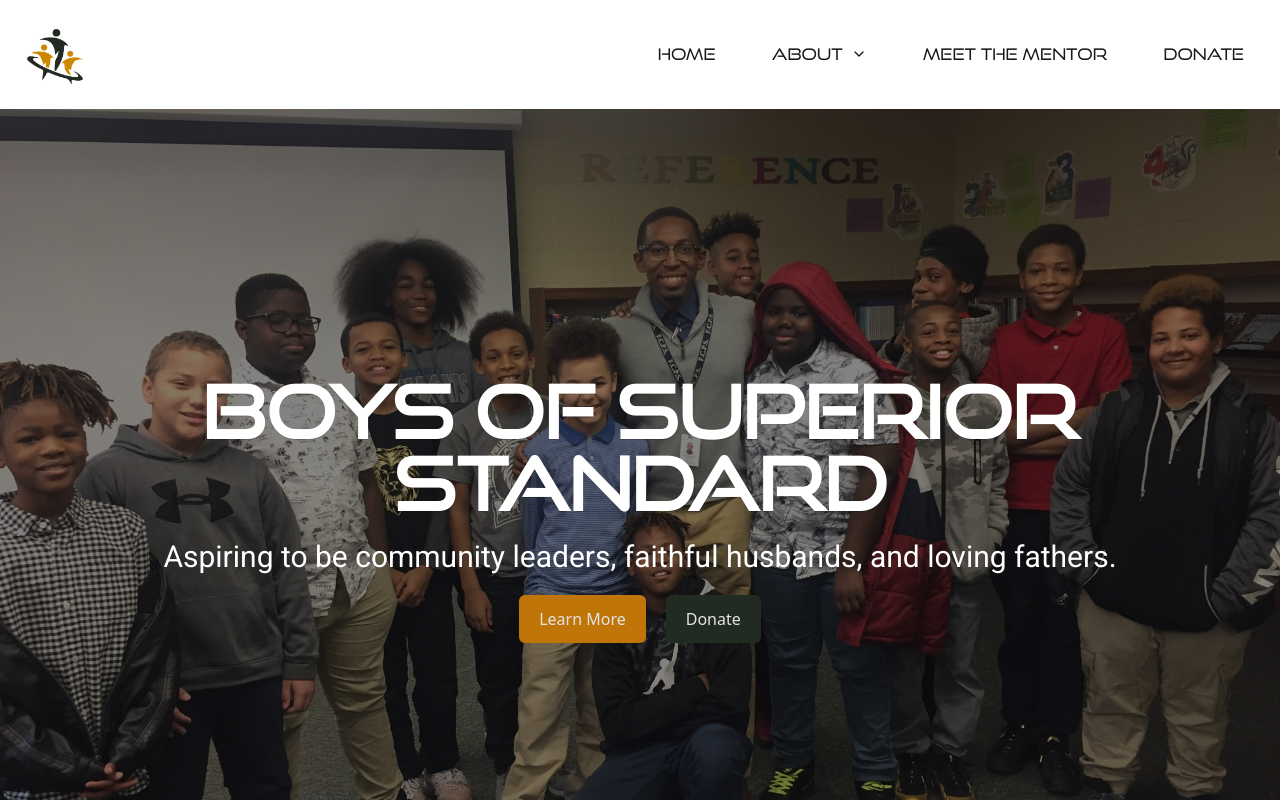
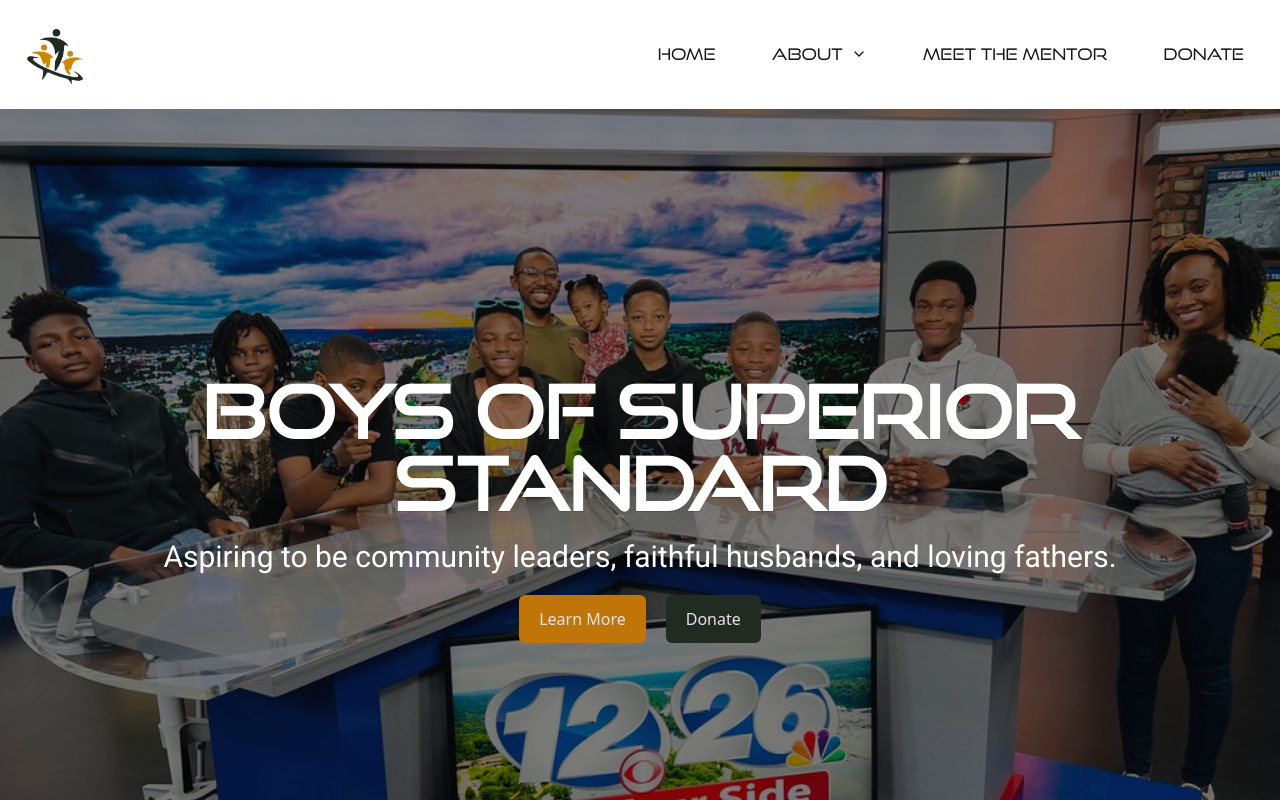
Before and after one commit to drethedevjs/boss-boys, a React (Vite) app: page / in a window 1280 px wide. Shown: the top 800 px of the page. Built offline with nearby package versions, Linux system fonts and the light colour scheme.

Commit message:
Changed hero image to news station.

```diff
--- a/src/components/Hero.tsx
+++ b/src/components/Hero.tsx
@@ -5,7 +5,7 @@ const Hero = () => {
     <div
       className="hero min-h-screen"
       style={{
-        backgroundImage: "url(/images/boss-hero.jpg)"
+        backgroundImage: "url(/images/news-station.jpg)"
       }}
     >
       <div className="hero-overlay"></div>
```
